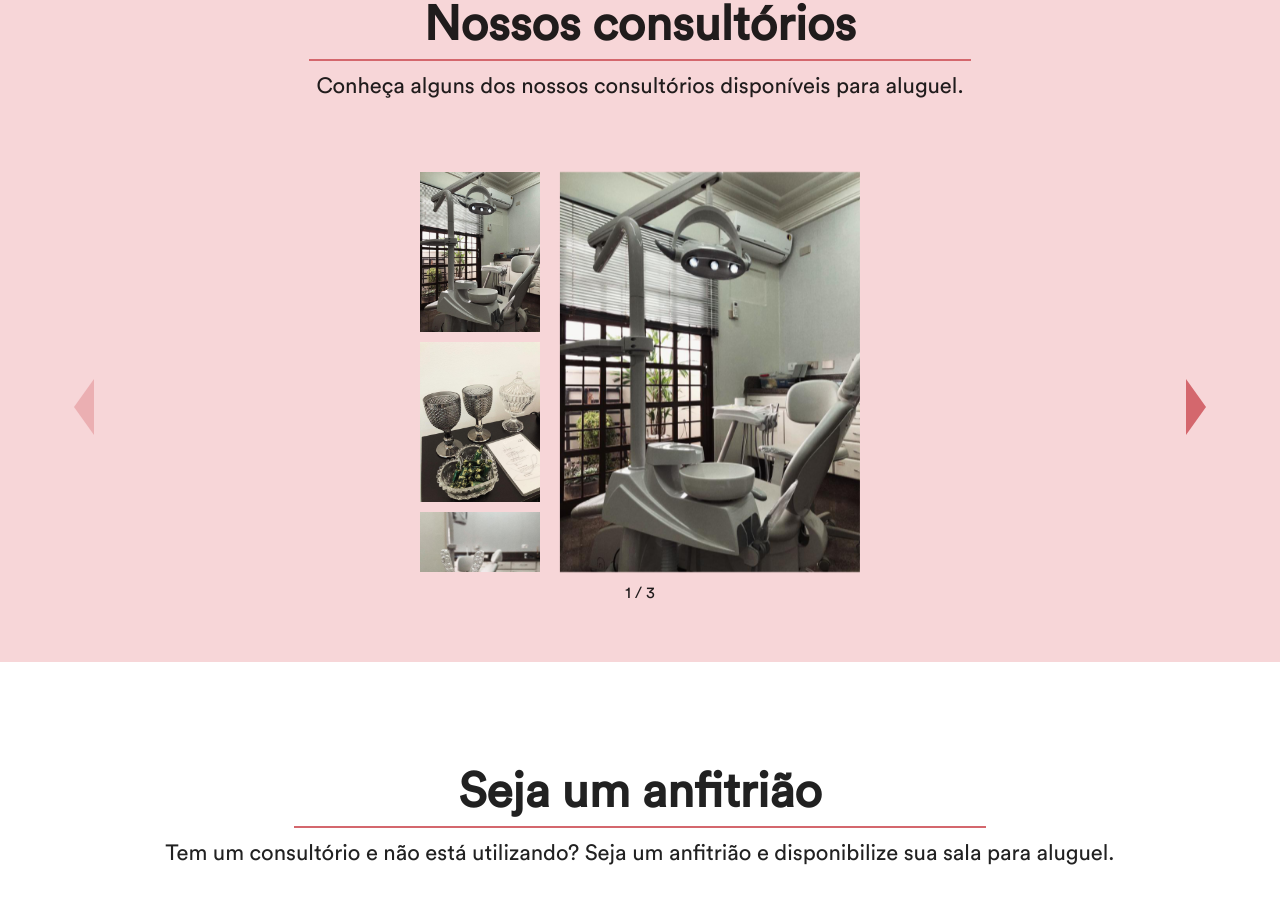
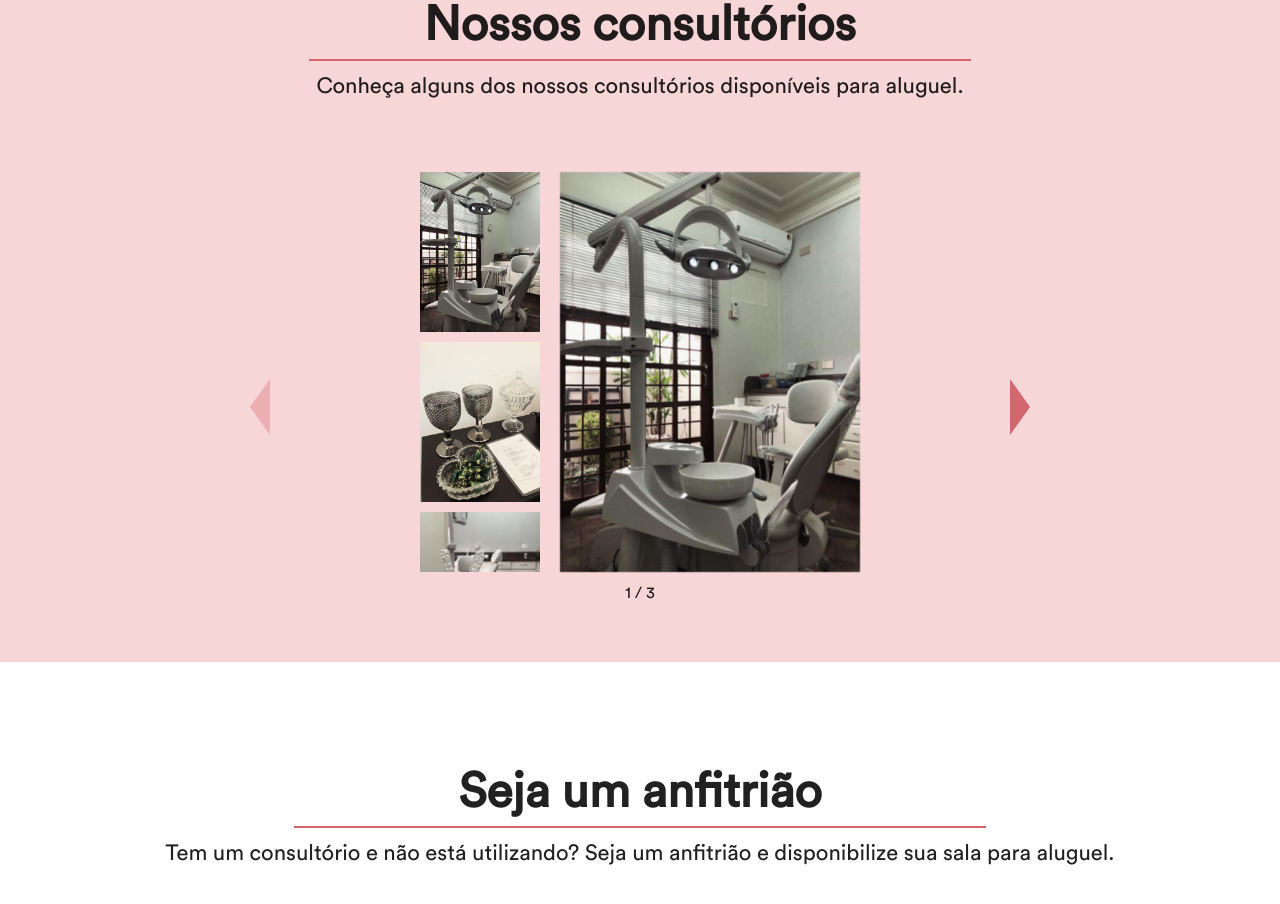
Before and after one commit to joao-vitorg/ppuse, a React (Vite) app: page / in a window 1280 px wide. Shown: the part 2139-3043 px from the top of the page. Built offline with nearby package versions, Linux system fonts and the light colour scheme; no server answers.

Commit message:
Consultorios largura maxima

```diff
--- a/src/components/main/sections/consultorios/Consultorios.jsx
+++ b/src/components/main/sections/consultorios/Consultorios.jsx
@@ -22,6 +22,7 @@
 					}}
 					navigation={true}
 					modules={[Pagination, Navigation]}
+					style={{ maxWidth: "800px" }}
 				>
 					<SwiperSlide>
 						<Consultorio imgList={["segundo/1", "segundo/2", "segundo/3", "segundo/4"]} itemId={"57"} />
```
